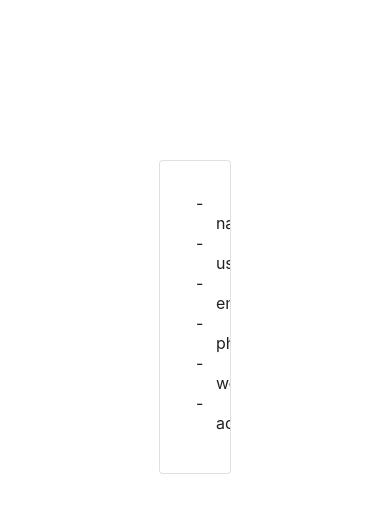
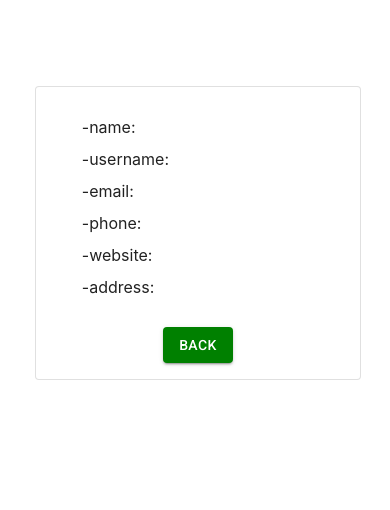
Before and after one commit to OscarNguyen/PreAssignment-Integrify, a React (Create React App) app: page /users/1 in a window 390 px wide. Shown: the top 510 px of the page. Built offline with nearby package versions, Linux system fonts and the light colour scheme; no server answers.

Commit message:
add responsiveness

```diff
--- a/src/App.js
+++ b/src/App.js
@@ -1,21 +1,20 @@
-import './App.css';
-import AppRouter from './routers/AppRouter';
-import { createStore, combineReducers, applyMiddleware } from 'redux';
-import { Provider } from 'react-redux';
-import thunk from 'redux-thunk';
-import dataReducer from './store/reducers/data';
-import { fetchData } from './store/actions/data';
-/* const rootReducer = combineReducers({
-  userData: dataReducer,
-});
+import React from 'react';
+import Homepage from './components/Homepage/Homepage';
+import User from './components/User/User';
+import { BrowserRouter as Router, Switch, Route } from 'react-router-dom';
 
-const store = createStore(rootReducer, applyMiddleware(thunk));
-store.dispatch(fetchData()); */
 function App() {
   return (
-    /*     <Provider store={store}> */
-    <AppRouter />
-    /*   </Provider> */
+    <Router>
+      <Switch>
+        <Route path="/" exact>
+          <Homepage />
+        </Route>
+        <Route path="/users/:id">
+          <User />
+        </Route>
+      </Switch>
+    </Router>
   );
 }
 
--- a/src/components/Homepage/Homepage.js
+++ b/src/components/Homepage/Homepage.js
@@ -1,7 +1,7 @@
-import React from 'react';
+import React, { useState, useEffect } from 'react';
 import CustomCard from '../utils/CustomCard/CustomCard';
 import { makeStyles } from '@material-ui/core/styles';
-import { useSelector } from 'react-redux';
+import axios from 'axios';
 
 const useStyles = makeStyles((theme) => ({
   root: {
@@ -9,14 +9,23 @@
     flexWrap: 'wrap',
     flexDirection: 'row',
     alignItems: 'center',
-    padding: '8rem',
+    padding: '6% 8%',
   },
 }));
 
-const Homepage = ({ data }) => {
+const Homepage = () => {
+  const [data, setData] = useState([]);
+
   const classes = useStyles();
-  /*   const userData = useSelector((state) => state.userData);
-  console.log(userData); */
+
+  useEffect(() => {
+    const fetchData = async () => {
+      const result = await axios('https://jsonplaceholder.typicode.com/users/');
+      setData(result.data);
+    };
+
+    fetchData();
+  }, []);
   return (
     <div className={classes.root}>
       {data &&
--- a/src/components/User/User.js
+++ b/src/components/User/User.js
@@ -1,36 +1,65 @@
 import React, { useState, useEffect } from 'react';
-import Request from 'axios-react';
 import { useParams } from 'react-router-dom';
-import { Card, CardContent } from '@material-ui/core';
-import { makeStyles } from '@material-ui/core/styles';
+import { Card, CardContent, CardActions, Button, useMediaQuery } from '@material-ui/core';
+import { makeStyles, useTheme } from '@material-ui/core/styles';
+import axios from 'axios';
+import { useHistory } from 'react-router-dom';
+
 import './User.css';
-import { useSelector } from 'react-redux';
-import axios from 'axios';
 
 const useStyles = makeStyles((theme) => ({
   card: {
-    width: '18%',
-    padding: '1rem 0',
+    width: '25%',
+    margin: '4% 40%',
+    padding: '2% 0',
+    lineHeight: 2,
+  },
+  mdCard: {
+    width: '39%',
+    margin: '22% 32%',
+    padding: '2% 0',
+    lineHeight: 2,
+  },
+  smCard: {
+    width: '83%',
+    margin: '22% 9%',
+    padding: '2% 0',
+    lineHeight: 2,
   },
 
-  root: {
+  content: {
+    margin: '0 12%',
+  },
+
+  smMdContent: {
+    margin: '0 3%',
+  },
+
+  mdContent: {},
+
+  actions: {
     display: 'flex',
     justifyContent: 'center',
-    margin: '10rem 0',
   },
 
   noDash: {
     marginLeft: '1rem',
   },
+
+  button: {
+    backgroundColor: 'green',
+    color: 'white',
+  },
 }));
 
-const User = ({ data }) => {
+const User = () => {
   const { id } = useParams();
   const [userData, setUserData] = useState({});
-  /* const userData = useSelector((state) => state.userData);
-  console.log(userData); */
-  /*  let { name, username, email, phone, company, website, address } =
-    userData && userData.filter((item) => String(item.id) === id)[0]; */
+  let history = useHistory();
+  const theme = useTheme();
+  const mdMatch = useMediaQuery(theme.breakpoints.down('md'));
+  const smMatch = useMediaQuery(theme.breakpoints.down('sm'));
+
   useEffect(() => {
     const fetchData = async () => {
       const result = await axios(`https://jsonplaceholder.typicode.com/users/${id}`);
@@ -39,12 +68,14 @@
 
     fetchData();
   }, [id]);
-  console.log(userData, '', userData.company);
+  console.log(history);
   const classes = useStyles();
   return (
-    <div className={classes.root}>
-      <Card className={classes.card} variant="outlined">
-        <CardContent>
+    <Card
+      className={(smMatch ? classes.smCard : classes.card) || (mdMatch ? classes.mdCard : classes.card)}
+      variant="outlined"
+    >
+      <CardContent className={smMatch || mdMatch ? classes.smMdContent : classes.content}>
         <ul className="dashed">
           <li>name: {userData.name}</li>
           <li>username: {userData.username}</li>
@@ -64,31 +95,18 @@
           </ul>
         )}
       </CardContent>
+      <CardActions className={classes.actions}>
+        <Button
+          className={classes.button}
+          onClick={() => {
+            history.push('/');
+          }}
+          variant="contained"
+        >
+          Back
+        </Button>
+      </CardActions>
     </Card>
-      {/*   <Request config={{ method: 'GET', url: `https://jsonplaceholder.typicode.com/users/${id}` }}>
-        {({ response }) => (
-          <Card className={classes.card} variant="outlined">
-            <CardContent>
-              <ul className="dashed">
-                <li>name: {response.data.name}</li>
-                <li>username: {response.data.username}</li>
-                <li>email: {response.data.email}</li>
-                <li>phone: {response.data.phone}</li>
-                <li>company: {response.data.company.name}</li>
-                <li>website: {response.data.website}</li>
-                <li>address: </li>
-              </ul>
-              <ul className={classes.noDash}>
-                <li>street: {response.data.address.street}</li>
-                <li>suite: {response.data.address.suite}</li>
-                <li>city: {response.data.address.city}</li>
-                <li>zipcode: {response.data.address.zipcode}</li>
-              </ul>
-            </CardContent>
-          </Card>
-        )}
-      </Request> */}
-    </div>
   );
 };
 
--- a/src/components/utils/CustomCard/CustomCard.js
+++ b/src/components/utils/CustomCard/CustomCard.js
@@ -16,7 +16,7 @@
   },
   card: {
     width: '15.68rem',
-    padding: '2.5rem',
+    padding: '3%' /* '2.5rem' */,
     margin: '1rem',
     height: 'auto',
   },
--- a/src/routers/AppRouter.js
+++ /dev/null
@@ -1,33 +0,0 @@
-import Homepage from '../components/Homepage/Homepage';
-import User from '../components/User/User';
-import axios from 'axios';
-import { BrowserRouter as Router, Switch, Route } from 'react-router-dom';
-import React, { useState, useEffect } from 'react';
-import { useSelector } from 'react-redux';
-function AppRouter() {
-  const [data, setData] = useState([]);
-  //const data = useSelector((state) => state.userData);
-  console.log(data);
-  useEffect(() => {
-    const fetchData = async () => {
-      const result = await axios('https://jsonplaceholder.typicode.com/users/');
-      setData(result.data);
-    };
-
-    fetchData();
-  }, []);
-  return (
-    <Router>
-      <Switch>
-        <Route path="/" exact>
-          <Homepage data={data} />
-        </Route>
-        <Route path="/users/:id">
-          <User data={data} />
-        </Route>
-      </Switch>
-    </Router>
-  );
-}
-
-export default AppRouter;
--- a/src/store/actions/data.js
+++ /dev/null
@@ -1,20 +0,0 @@
-import axios from 'axios';
-
-export const ADD_FETCHED_DATA = 'ADD_FETCH_DATA';
-
-export const fetchData = () => {
-  return (dispatch) => {
-    return axios
-      .get('https://jsonplaceholder.typicode.com/users/')
-      .then((response) => response.data)
-      .then((data) => {
-        dispatch({
-          type: ADD_FETCHED_DATA,
-          data,
-        });
-      })
-      .catch((error) => {
-        throw error;
-      });
-  };
-};
--- a/src/store/reducers/data.js
+++ /dev/null
@@ -1,11 +0,0 @@
-import React, { useEffect, useState } from 'react';
-import { ADD_FETCHED_DATA } from '../actions/data';
-
-export default (state = [], action) => {
-  switch (action.type) {
-    case ADD_FETCHED_DATA:
-      return [...action.data];
-    default:
-      return state;
-  }
-};
```
Also changed, not shown: 2 other files (tests, documents, lock files or other folders). Lines whose indentation alone changed are shown as unchanged.
